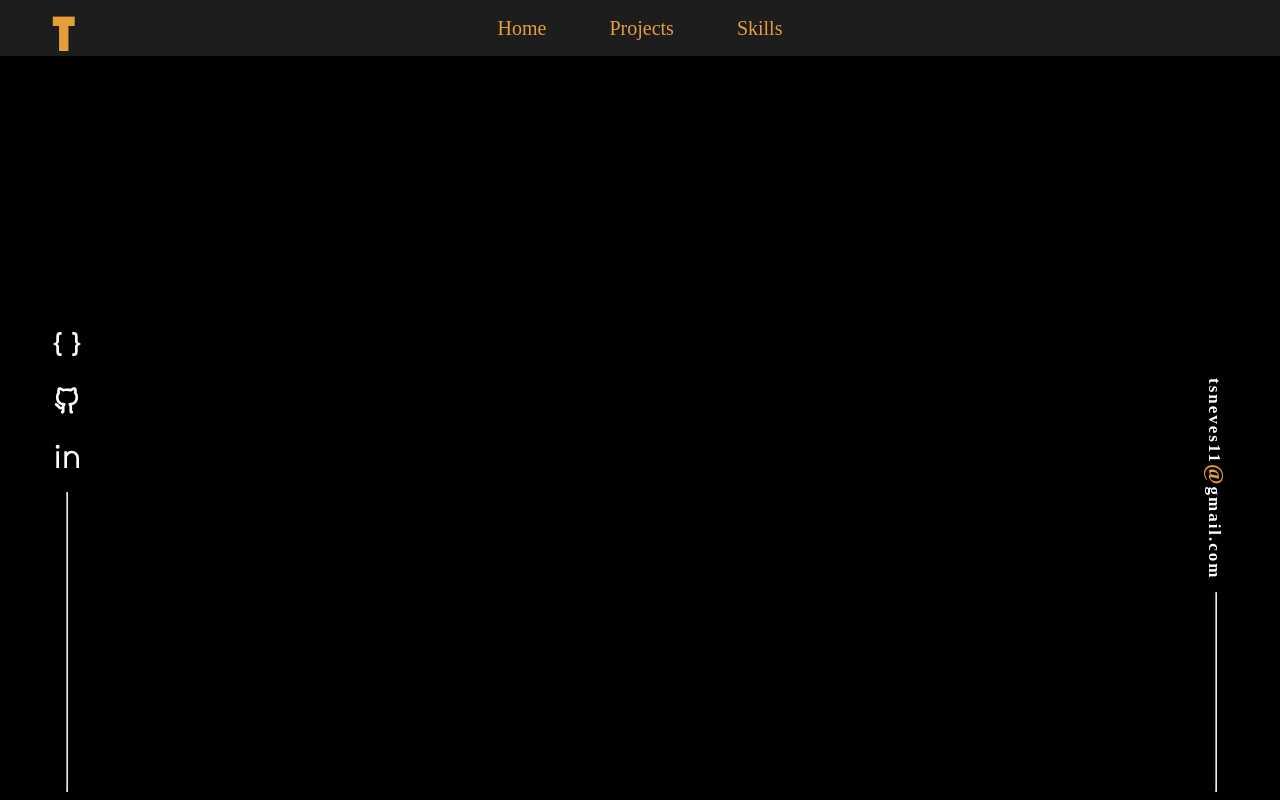
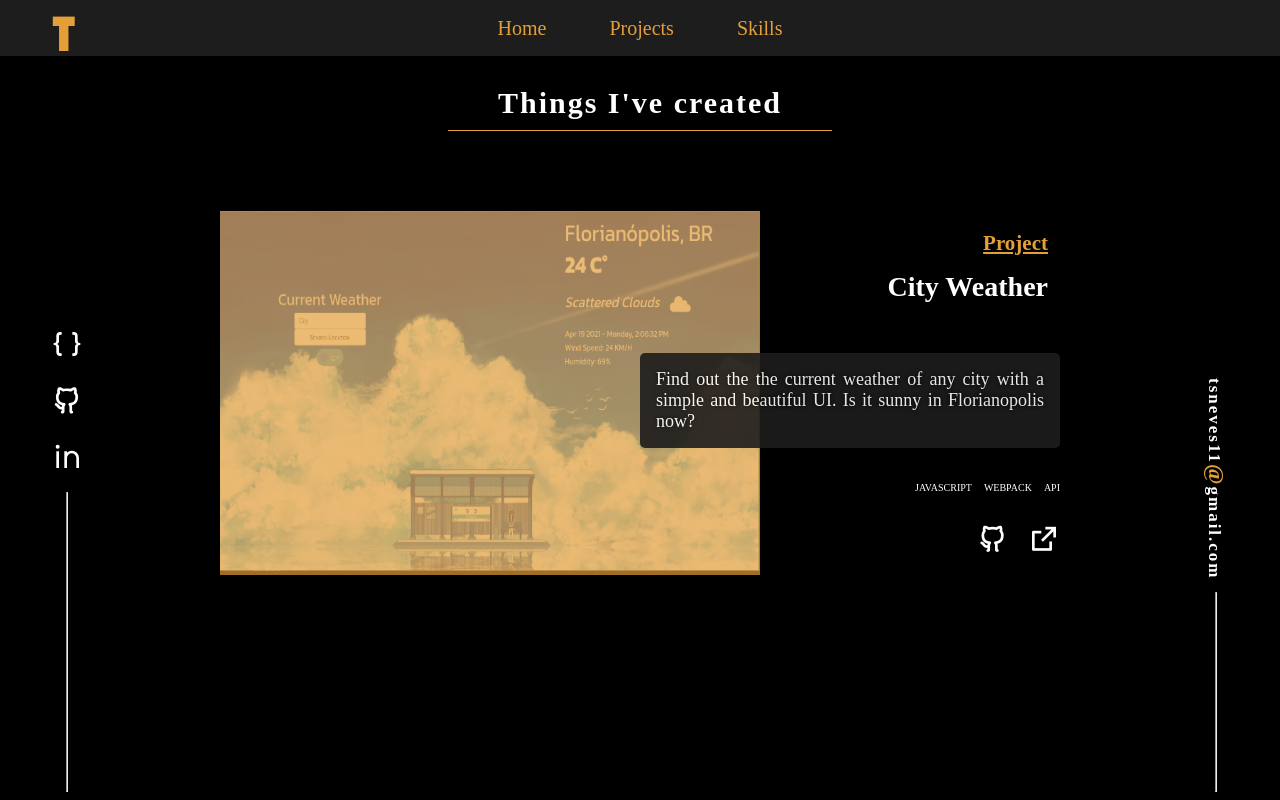
Before and after one commit to thneves/Thales-Next, a Next.js app: page /projects in a window 1280 px wide. Built offline with nearby package versions, Linux system fonts and the light colour scheme; a web font is replaced by a local one.

Commit message:
Created array of main projects

```diff
--- a/components/ProjectCard.tsx
+++ b/components/ProjectCard.tsx
@@ -1,22 +1,154 @@
 import styled from "styled-components";
 import { colors } from "../constants/styledVariables";
+import ProjectImg from '../public/static/images/js-city-weather.png';
+import 'remixicon/fonts/remixicon.css'
 import Image from "next/image";
 
 const ProjectContainer = styled.div`
-  background-color: ${colors.primaryColor};
+  margin: 50px auto;
+  width: fit-content;
+  display: flex;
+  position: relative;
 `;
 
-const ScreenShot = styled(Image)`
+const ScreenShot = styled.a`
+  position: relative;
 
+  div {
+    position: absolute;
+    top: 0;
+    left: 0;
+    width: 100%;
+    height: 100%;
+    z-index: 1;
+    background: ${colors.primaryColor};
+    opacity: 0.7;
+    transition: ease-in-out 0.9s;
+
+    &:hover {
+      opacity: 0;
+      cursor: pointer;
+    }
+  }
+`;
+
+const InfoDiv = styled.div`
+  color: ${colors.lightText};
+  width: 300px;
+  height: 122px;
+  right: 6%;
+  border-radius: 20px;
+
+  display: flex;
+  flex-direction: column;
 `
+
+const TitleDiv = styled.div`
+  display: flex;
+  flex-direction: column;
+  align-items: flex-end;
+  gap: 2px;
+  margin-right: 4%;
+
+    h6 {
+      color: ${colors.primaryColor};
+      font-size: 21px;
+      text-decoration: underline;
+      padding-bottom: 3px;
+      margin: 20px 0 10px 0;
+  }
+
+  h5 {
+    color: ${colors.lightText};
+    font-size: 28px;
+    align-self: flex-end;
+    margin: 0;
+
+    &:hover {
+      color: ${colors.primaryColor};
+    }
+  }
+`;
+
+const Description = styled.p`
+  color: ${colors.lightText};
+  font-size: 18px;
+  text-shadow: 0px 0px 4px ${colors.darkerColor};
+  text-align: justify;
+  width: 420px;
+  position: absolute;
+  right: 0;
+  bottom: 30%;
+  z-index: 2;
+  padding: 16px;
+  background-color: ${colors.darkColor};
+  opacity: 0.9;
+  border-radius: 5px;
+`;
+
+const ProjectTags = styled.div`
+  width: fit-content;
+  position: absolute;
+  right: 0;
+  bottom: 22%;
+
+  span {
+    font-size: 14px;
+    font-variant: small-caps;
+    margin-left: 12px;
+
+    ${colors.lightText}
+  }
+`;
+
+const ExternalLinks = styled.div`
+  text-align: end;
+  position: absolute;
+  bottom: 5%;
+  right: 0;
+
+  span {
+    margin-left: 20px;
+    &:hover {
+      color: ${colors.primaryColor};
+    }
+  }
+`
+
+// Description = 496x122
+//
 
 const ProjectsCard = () => {
   return (
     <ProjectContainer>
-
+      <ScreenShot >
+        <Image src={ProjectImg} width="540" height="360" />
+        <div></div>
+      </ScreenShot>
+      <InfoDiv>
+          <TitleDiv>
+            <h6>Project</h6>
+            <h5>City Weather</h5>
+          </TitleDiv>
+          <Description>
+            Find out the the current weather of any city with a simple and beautiful UI. Is it sunny in Florianopolis now?
+          </Description>
+          <ProjectTags>
+            <span>javascript</span>
+            <span>webpack</span>
+            <span>api</span>
+          </ProjectTags>
+          <ExternalLinks>
+            <span>
+              <i className="ri-github-line ri-2x"></i>
+            </span>
+            <span>
+              <i className="ri-external-link-line ri-2x"></i>
+            </span>
+          </ExternalLinks>
+      </InfoDiv>
     </ProjectContainer>
   )
 };
 
-
 export default ProjectsCard;
--- a/pages/projects.tsx
+++ b/pages/projects.tsx
@@ -1,16 +1,33 @@
 import styled from "styled-components";
 import ProjectsCard from "../components/ProjectCard";
 import BasicLayout from "../layout/Basic";
+import { colors } from "../constants/styledVariables";
 
 const Title = styled.h1`
-   color: green;
-   font-size: 40px;
+   color: ${colors.lightText};
+   font-size: 30px;
+   text-align: center;
+   margin: 30px auto;
+   padding-bottom: 10px;
+   letter-spacing: 2px;
+   border-bottom: 1px solid ${colors.primaryColor};
+   width: 30%;
 `;
+
+const WrapperDiv = styled.div`
+    display: flex;
+    flex-direction: column;
+`
 
 const Projects = () => {
     return (
         <BasicLayout>
+            <WrapperDiv>
+            <Title>
+                Things I've created
+            </Title>
             <ProjectsCard />
+            </WrapperDiv>
         </BasicLayout>
     )
 }
```
Also changed, not shown: constants/projects.ts (+59 -6 lines).
